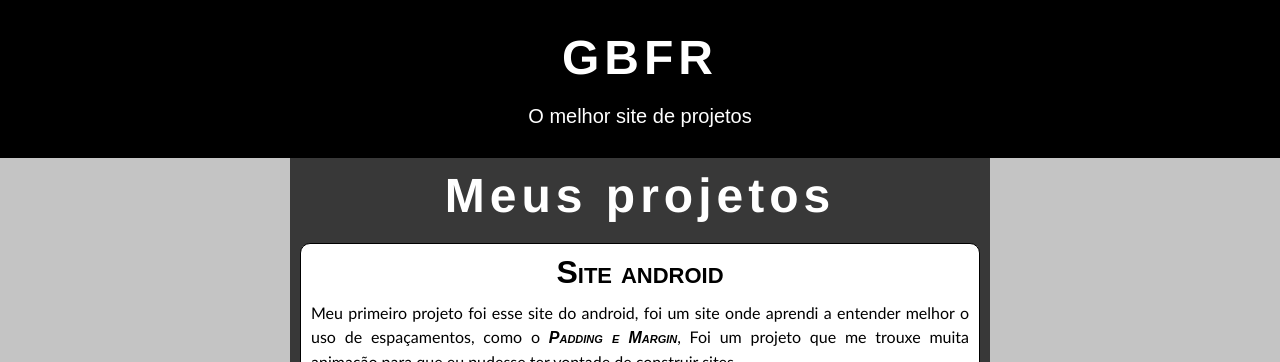
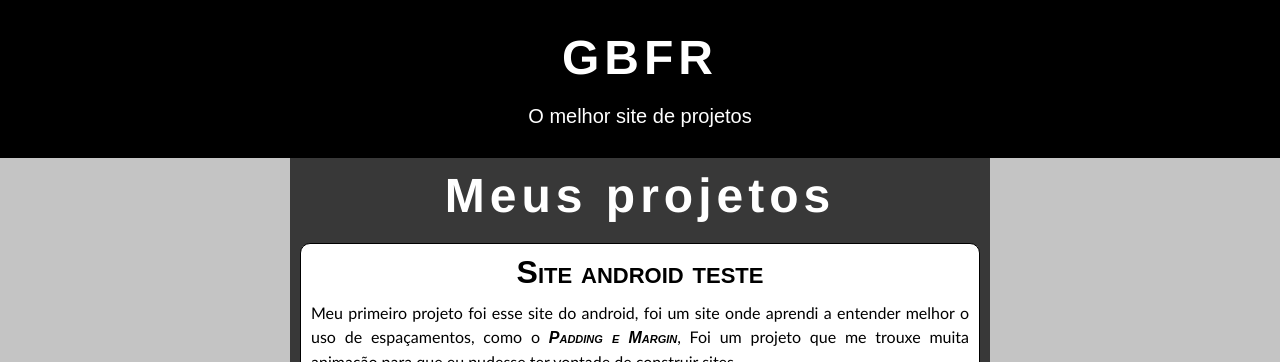
Before and after one commit to biel12354/MeusProjetos, a plain HTML site: page index.html in a window 1280 px wide. Shown: the top 362 px of the page. Drawn offline with Linux system fonts and the light colour scheme.

Commit message:
teste
teste

```diff
--- a/index.html
+++ b/index.html
@@ -17,7 +17,7 @@
         <h1 style="text-align: center; padding-bottom: 20px; font-size: 3em; font-family: 'Franklin Gothic Medium', 'Arial Narrow', Arial, sans-serif;
         letter-spacing: 5px;">Meus projetos</h1>
         <section class="conteudo">
-            <h1>Site android</h1>
+            <h1>Site android teste</h1>
             <p>Meu primeiro projeto foi esse site do android, foi um site onde aprendi a entender melhor o uso de espaçamentos, como o <code>Padding e Margin</code>,
             Foi um projeto que me trouxe muita animação para que eu pudesse ter vontade de construir sites</p>
             <a href="https://biel12354.github.io/html-css/desafios/desafio%20android/index.html" target="_blank" rel="external" class="box">
```
